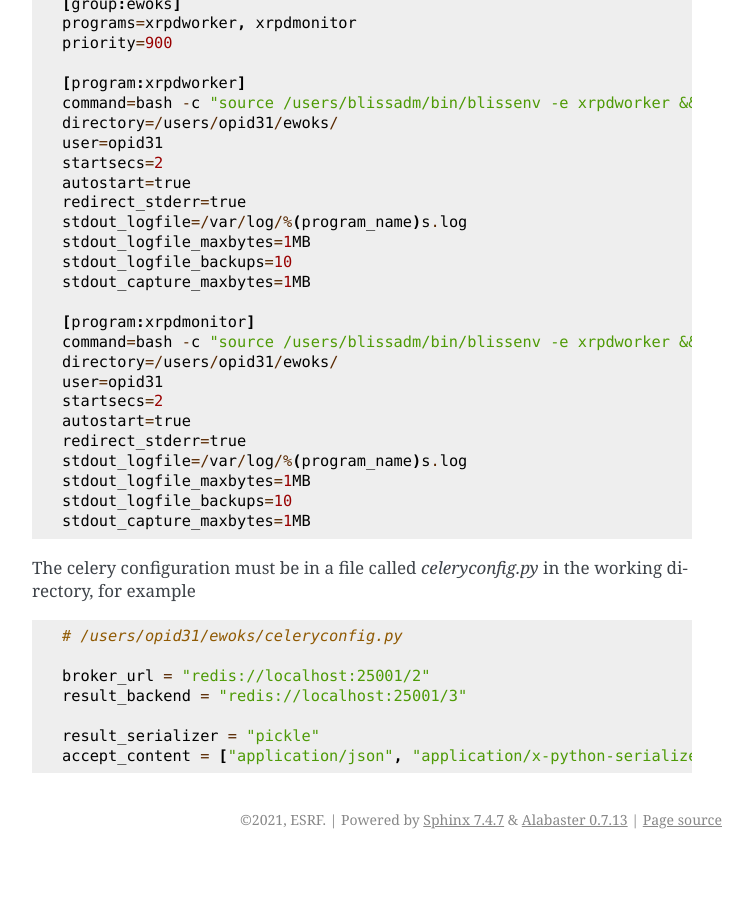
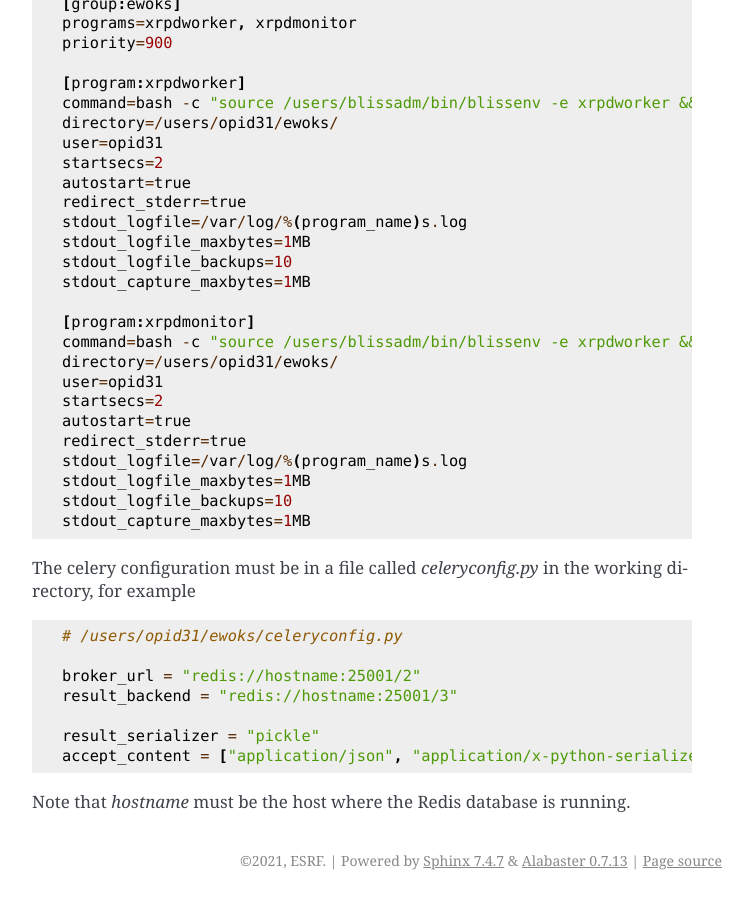
Before and after one commit to ewoks-kit/ewoksjob, a Sphinx documentation site: the page built from doc/bliss.rst, in a window 1280 px wide and 900 px high, scrolled down 1214 px. Shown: the whole window, without its empty margins (388-1141 px from the left). Built offline with Sphinx 7.4.7, drawn with Linux system fonts in a browser that asks for light colours; before the commit the page ends 2073 px from its top, so only the background shows below that.

Commit message:
do not use localhost

```diff
--- a/doc/bliss.rst
+++ b/doc/bliss.rst
@@ -93,15 +93,17 @@ In this example we register a job monitor and only one worker
     stdout_logfile_backups=10
     stdout_capture_maxbytes=1MB
 
-
 The celery configuration must be in a file called `celeryconfig.py` in the working directory, for example
 
 .. code:: python
 
     # /users/opid31/ewoks/celeryconfig.py
 
-    broker_url = "redis://localhost:25001/2"
-    result_backend = "redis://localhost:25001/3"
+    broker_url = "redis://hostname:25001/2"
+    result_backend = "redis://hostname:25001/3"
 
     result_serializer = "pickle"
     accept_content = ["application/json", "application/x-python-serialize"]
+
+
+Note that `hostname` must be the host where the Redis database is running.
```
